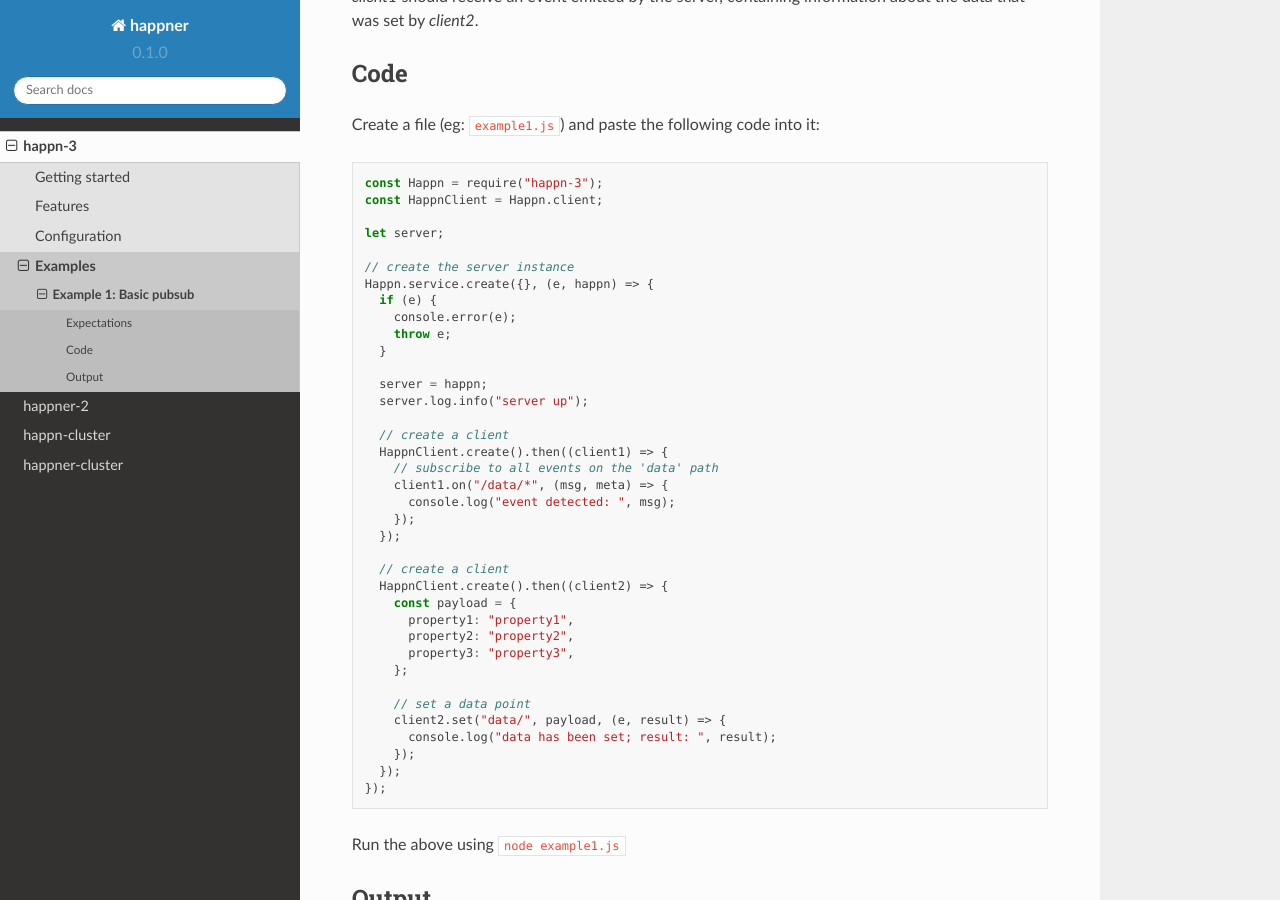
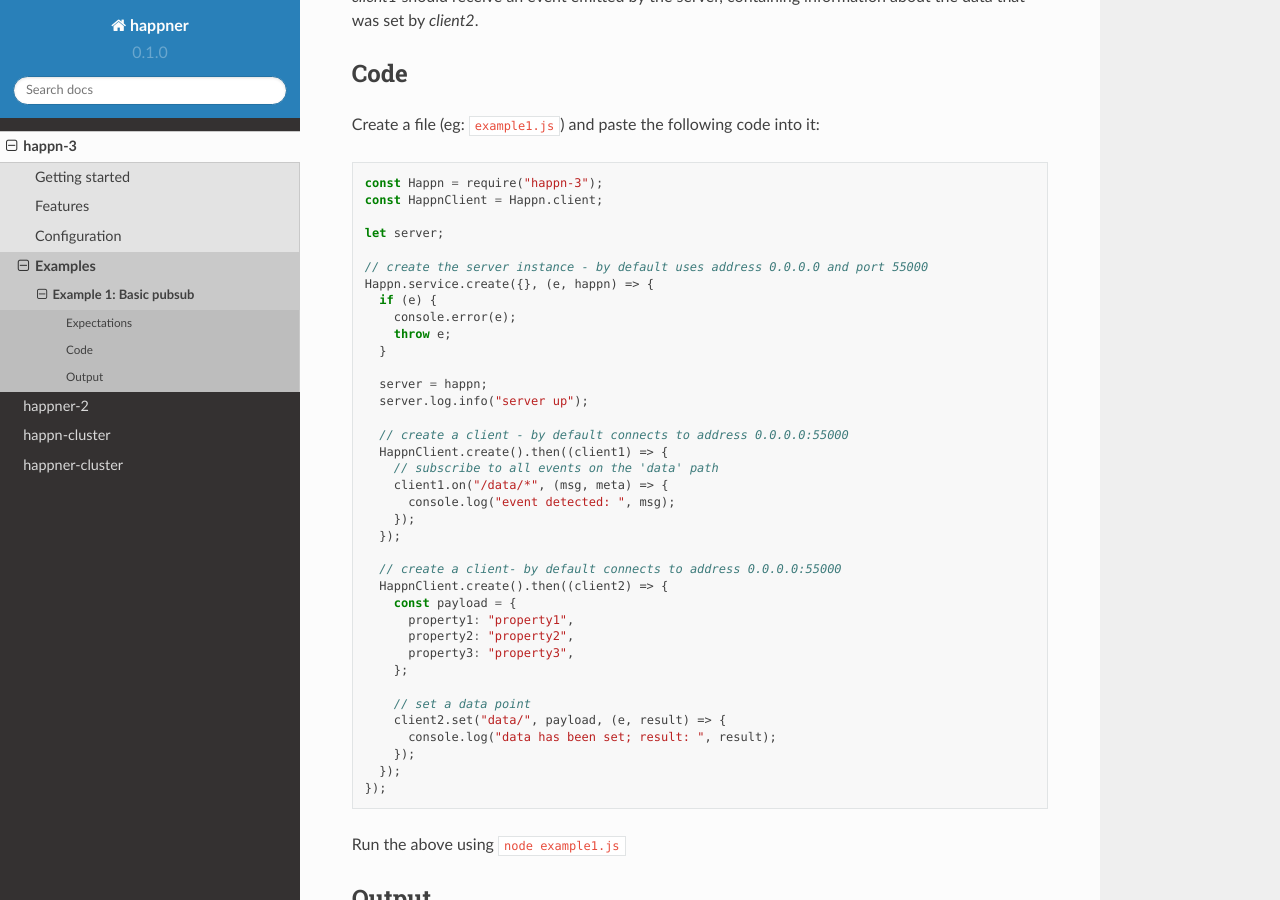
Before and after one commit to happner/happner-docs, a Sphinx documentation site: the page built from docs/source/happn/examples/simple-example-1.rst, in a window 1280 px wide and 900 px high, scrolled down 351 px. Built offline with Sphinx 7.4.7 and the Read the Docs theme 2.0.0, drawn with Linux system fonts in a browser that asks for light colours.

Commit message:
Improved pubsub example 1

```diff
--- a/docs/source/happn/examples/simple-example-1.rst
+++ b/docs/source/happn/examples/simple-example-1.rst
@@ -22,7 +22,7 @@
 
     let server;
 
-    // create the server instance
+    // create the server instance - by default uses address 0.0.0.0 and port 55000
     Happn.service.create({}, (e, happn) => {
       if (e) {
         console.error(e);
@@ -32,7 +32,7 @@
       server = happn;
       server.log.info("server up");
 
-      // create a client
+      // create a client - by default connects to address 0.0.0.0:55000
       HappnClient.create().then((client1) => {
         // subscribe to all events on the 'data' path
         client1.on("/data/*", (msg, meta) => {
@@ -40,7 +40,7 @@
         });
       });
 
-      // create a client
+      // create a client- by default connects to address 0.0.0.0:55000
       HappnClient.create().then((client2) => {
         const payload = {
           property1: "property1",
```
